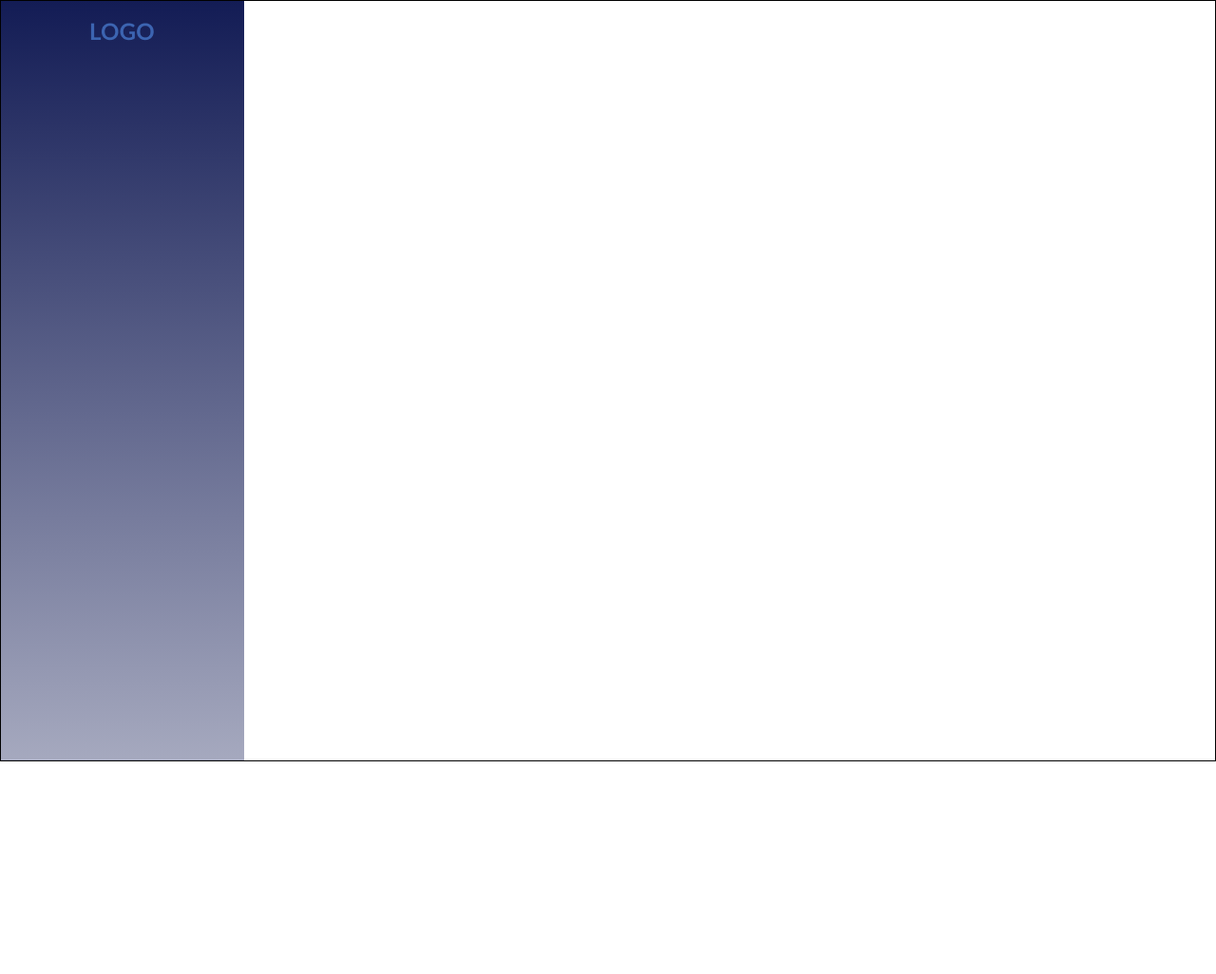
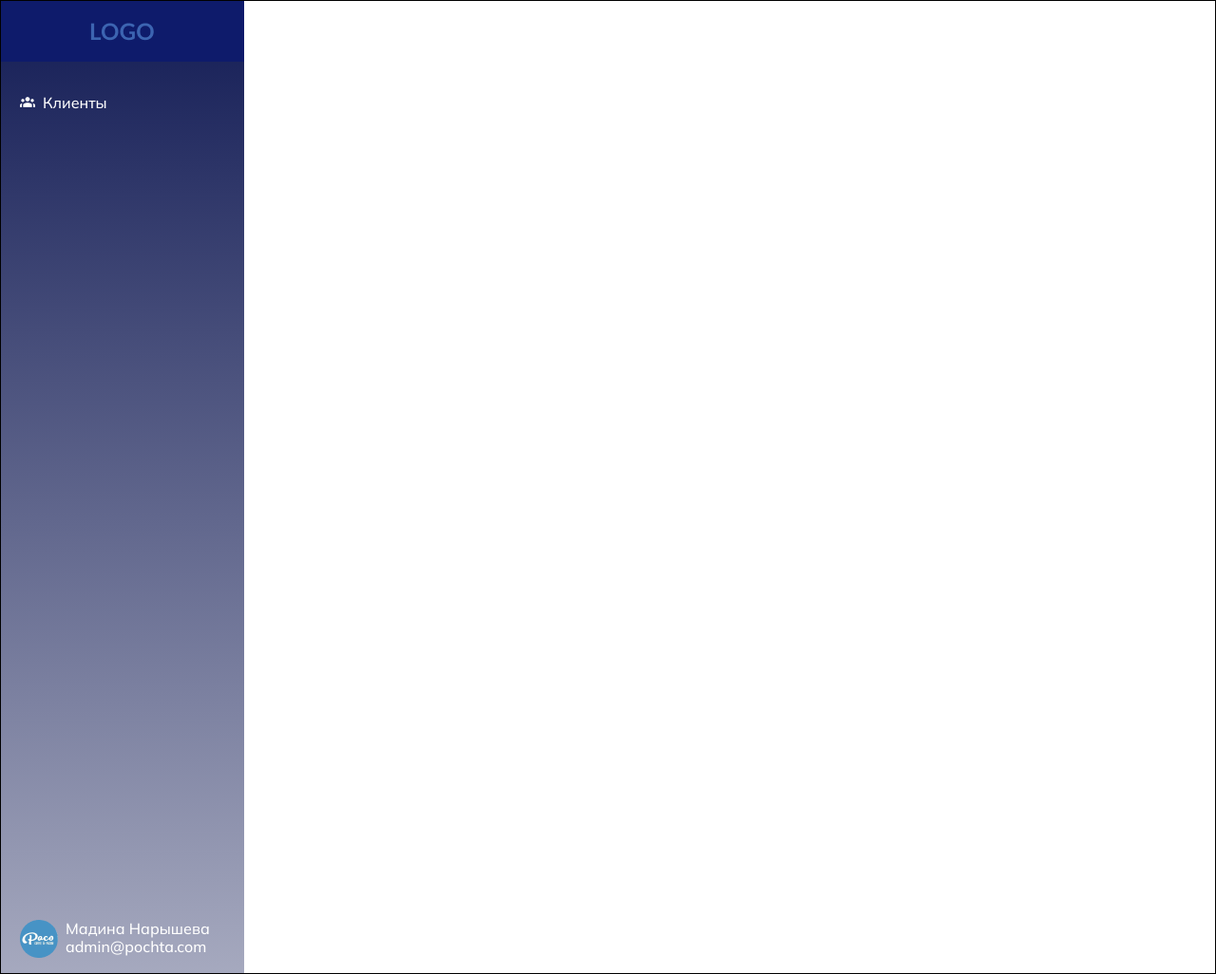
Before and after one commit to sauran-a/cafe-loyalty, a plain HTML site: page templates/cabinet.html in a window 1280 px wide. Shown: the whole page at 95% size. Before the commit the page ends 802 px from the top, so only its background shows below. Drawn offline with Linux system fonts and the light colour scheme; a web font is replaced by a local one.

Commit message:
sidebar finished

```diff
--- a/static/style.css
+++ b/static/style.css
@@ -8,6 +8,11 @@ body {
   padding: 0;
   margin-top: 0;
   box-sizing: border-box;
+}
+
+a:link {
+  color: #fff;
+  text-decoration: none;
 }
 
 .wrapper {
@@ -263,7 +268,7 @@ nav {
 /* ADMIN CABINET ========================== */
 
 .sidebar {
-  height: 100%;
+  height: 102.4rem;
   width: 25.6rem;
   background: linear-gradient(
     180deg,
@@ -278,8 +283,45 @@ nav {
   display: flex;
   justify-content: center;
   align-items: center;
+  background: #0e1b6b;
 }
 
+.sidebar-low {
+  height: 94.4rem;
+  display: flex;
+  flex-direction: column;
+  justify-content: space-between;
+}
+
+.sidebar-low__item {
+  display: flex;
+  margin-top: 3.35rem;
+  margin-left: 2rem;
+}
+
+.sibedar-low__img {
+  margin-right: 0.8rem;
+}
+
+.sidebar-low__text {
+  font-weight: 500;
+  font-size: 16px;
+  line-height: 19px;
+  color: #ffffff;
+}
+
+.sidebar-low__admin {
+  display: flex;
+  margin-left: 2rem;
+}
+
+.admin__info {
+  margin-left: 0.8rem;
+  font-weight: 500;
+  font-size: 16px;
+  line-height: 19px;
+  color: #ffffff;
+}
 /* BUTTONS ================================*/
 
 .btn {
--- a/templates/cabinet.html
+++ b/templates/cabinet.html
@@ -16,7 +16,7 @@
     <div class="wrapper">
       <div class="sidebar">
         <div class="sidebar-top">
-          <div class="sidebar__img">
+          <div class="sidebar-top__img">
             <img
               class="sidebar__logo"
               src="../static/images/logo.png"
@@ -24,6 +24,31 @@
             />
           </div>
         </div>
+
+        <div class="sidebar-low">
+          <div class="sidebar-low__item">
+            <div class="sibedar-low__img">
+              <img
+                class="sidebar-low__pic"
+                src="../static/images/People.png"
+                alt="people logo"
+              />
+            </div>
+            <div class="sidebar-low__text">
+              <a href="#">Клиенты</a>
+            </div>
+          </div>
+
+          <div class="sidebar-low__admin">
+            <div class="admin__logo">
+              <img src="../static/images/admin-pic.png" alt="admin photo" />
+            </div>
+            <div class="admin__info">
+              <div class="admin__name">Мадина Нарышева</div>
+              <div class="admin__email">admin@pochta.com</div>
+            </div>
+          </div>
+        </div>
       </div>
     </div>
   </body>
```
Also changed, not shown: static/images/People.png (added), static/images/admin-pic.png (added).
